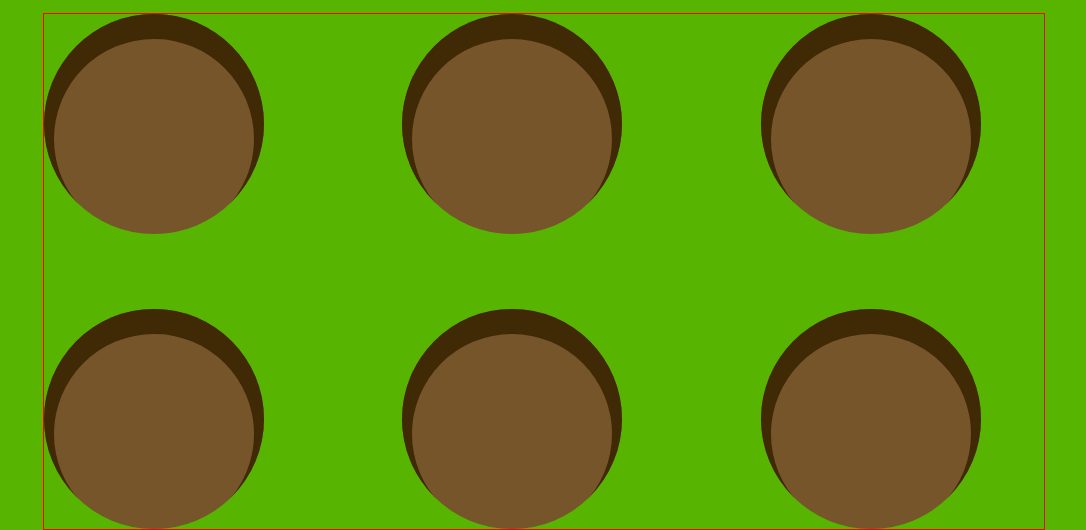
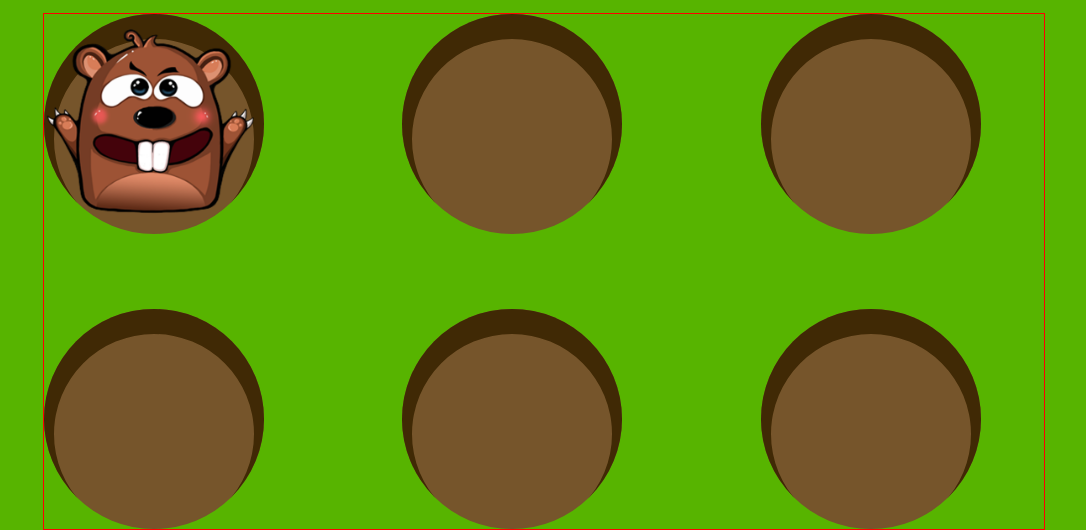
Before and after one commit to RourkeW/Project02, a plain HTML site: page index.html in a window 1280 px wide. Shown: the part 342-872 px from the top of the page, without its empty margins (96-1182 px from the left). Drawn offline with nearby package versions, Linux system fonts and the light colour scheme.

Commit message:
feat: added a mole I found online to be rising for thegame, I also resized him

```diff
--- a/assets/css/style.css
+++ b/assets/css/style.css
@@ -16,6 +16,7 @@ body {
     flex-direction: column;
     justify-content: center;
     align-items: center;
+    position: relative;
 }
 
 .score {
@@ -41,3 +42,7 @@ body {
     /* I wanted to give my holes some depth, I found a way online to do this using inset box-shadow */
     box-shadow: inset 0 15px 0 10px #402905;
 }
+
+.hole .mole {
+    width: 215px;
+}
--- a/index.html
+++ b/index.html
@@ -21,7 +21,9 @@
     </h2>
 
     <div class="game-area">
-        <div class="hole"></div>
+        <div class="hole">
+            <img class="mole" src="assets/images/mole.png">
+        </div>
         <div class="hole"></div>
         <div class="hole"></div>
         <div class="hole"></div>
```
Also changed, not shown: assets/images/mole.png (added).
